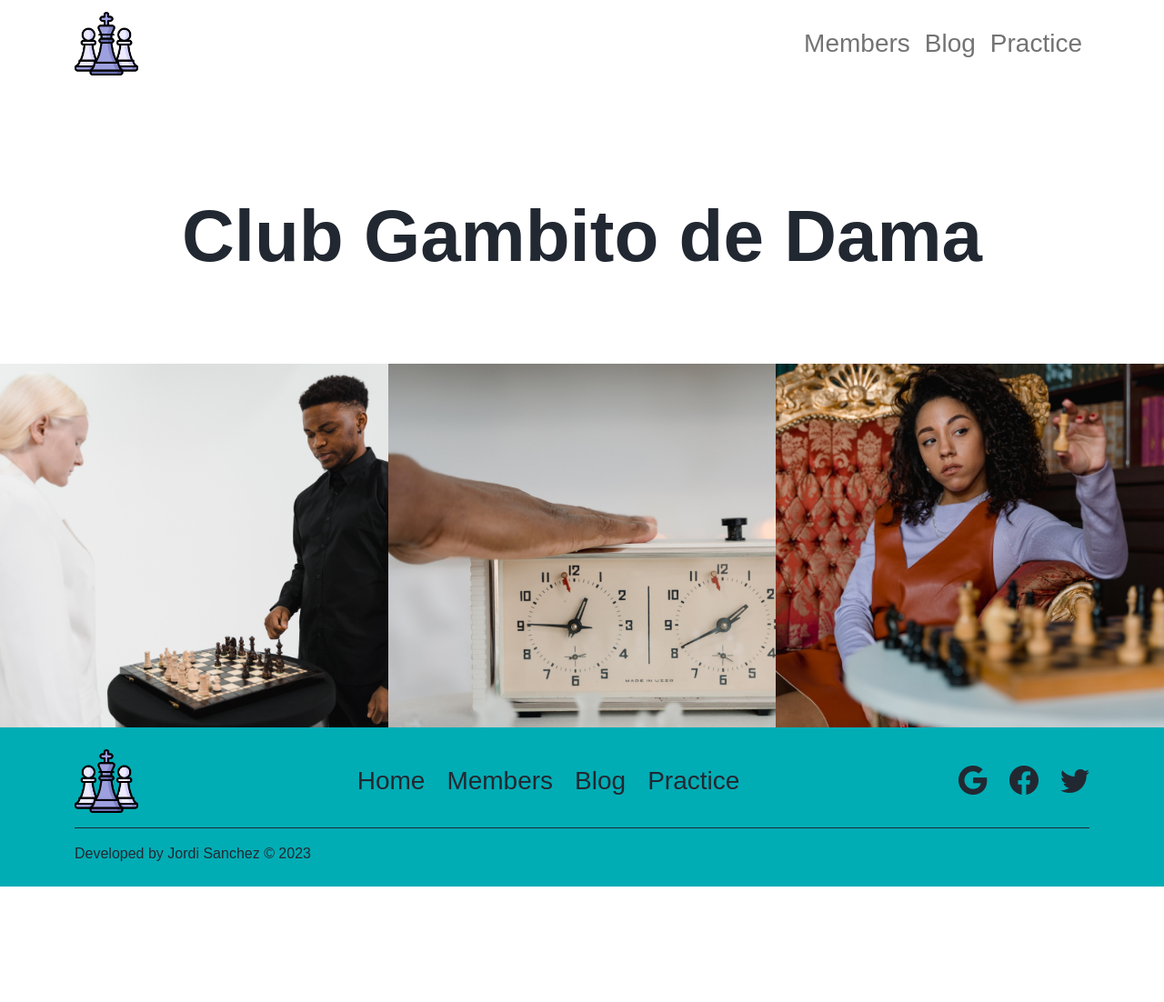
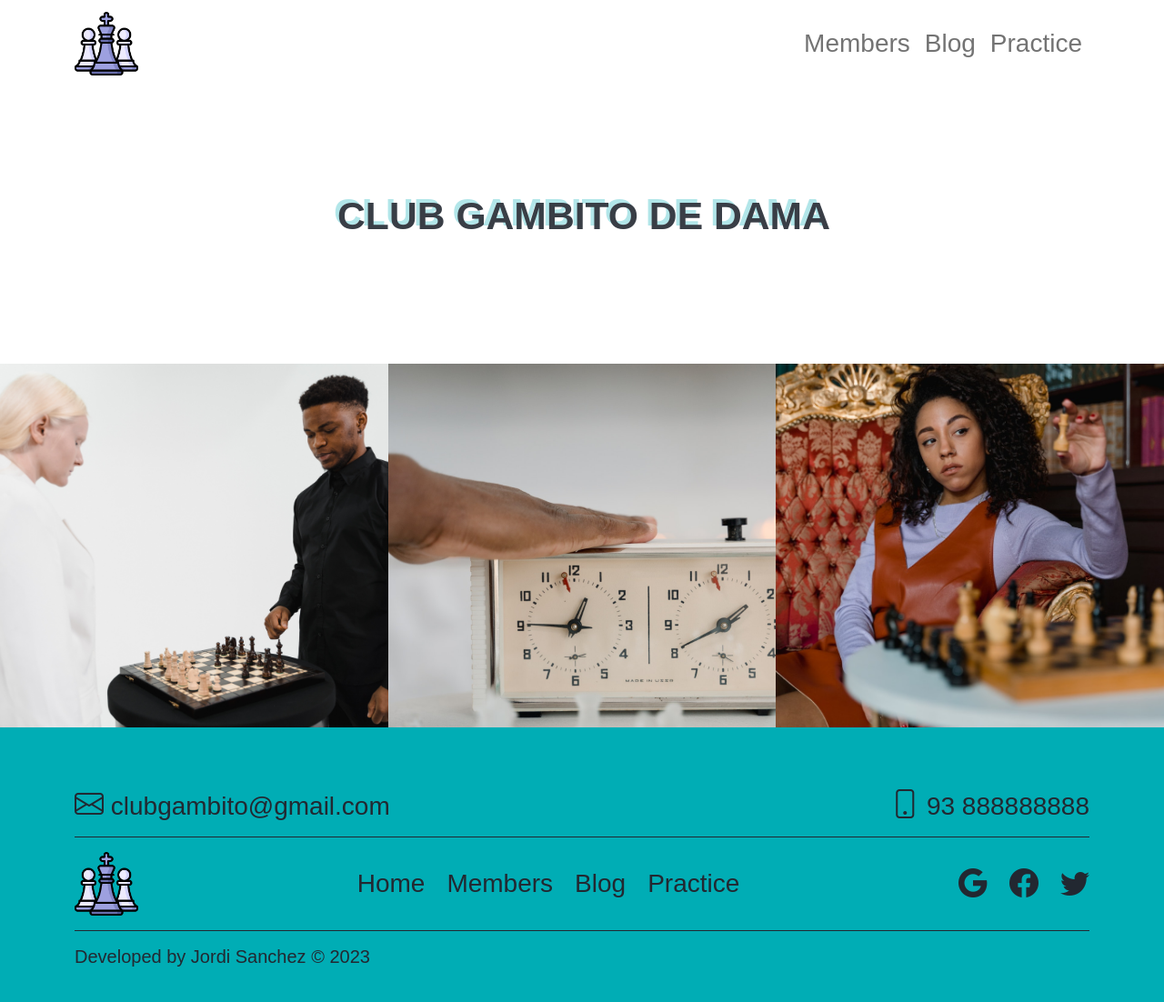
Before and after one commit to jorditosa/escacs-pec2, a website built with Parcel: page src/index.html in a window 1280 px wide. Shown: the whole page at 91% size. Before the commit the page ends 975 px from the top, so only its background shows below. Built offline with nearby package versions, Linux system fonts and the light colour scheme; files whose address does not match are found by name; a web font is replaced by a local one.

Commit message:
footer done

```diff
--- a/src/assets/styles/_root.scss
+++ b/src/assets/styles/_root.scss
@@ -1,3 +1,57 @@
+// Reset template
+// https://www.boag.online/blog/css-reset
+*, *:before, *:after{
+  box-sizing: border-box;
+}
+
+html, body, div, span, object, iframe, figure, h1, h2, h3, h4, h5, h6, p, blockquote, pre, a, code, em, img, small, strike, strong, sub, sup, tt, b, u, i, ol, ul, li, fieldset, form, label, table, caption, tbody, tfoot, thead, tr, th, td, main, canvas, embed, footer, header, nav, section, video{
+  margin: 0;
+  padding: 0;
+  border: 0;
+  font-size: 100%;
+  font: inherit;
+  vertical-align: baseline;
+  text-rendering: optimizeLegibility;
+  -webkit-font-smoothing: antialiased;
+  text-size-adjust: none;
+}
+
+footer, header, nav, section, main{
+  display: block;
+}
+
+body{
+  line-height: 1;
+}
+
+ol, ul{
+  list-style: none;
+}
+
+blockquote, q{
+  quotes: none;
+}
+
+blockquote:before, blockquote:after, q:before, q:after{
+  content: '';
+  content: none;
+}
+
+table{
+  border-collapse: collapse;
+  border-spacing: 0;
+}
+
+input{
+  -webkit-appearance: none;
+  border-radius: 0;
+}
+
+a {
+  text-decoration: none;
+  color: inherit;
+}
+
 .bi {
     font-size: 2rem;
     color: $dark;
--- /dev/null
+++ b/src/assets/styles/layouts/_footer.scss
@@ -0,0 +1,16 @@
+.footer {
+
+    &__contact {
+
+        & a {
+            display: block;
+            color: $dark;
+            text-decoration: none;
+            padding: 20px 0;
+
+            &:hover {
+                color: $light;
+            }
+        }
+    }
+}
--- a/src/assets/styles/layouts/_home.scss
+++ b/src/assets/styles/layouts/_home.scss
@@ -40,6 +40,19 @@ body {
     flex-direction: column;
     justify-content: center;
     align-items: center;
+
+    & h1 {
+      font-size: calc(100vw/15);
+      text-transform: uppercase; /* convertir todo el texto del título a mayúsculas */
+      -webkit-text-fill-color: transparent; /* hacer que el color del texto sea transparente */
+      text-shadow:
+        2px 2px 0px $primary, /* sombra negra hacia abajo y hacia la derecha */
+        -2px -2px 0px rgba($color: $secondary, $alpha: 0.3);
+
+      @media (min-width: $tablet) {
+        font-size: calc(100vw/30);
+      }
+    }
   }
 
   &__links {
--- a/src/assets/styles/main.scss
+++ b/src/assets/styles/main.scss
@@ -24,6 +24,7 @@
  */
 @import "layouts/home";
 @import "layouts/header";
+@import "layouts/footer";
 
 /**
  * Do NOT include anything else in this file!
--- a/src/index.html
+++ b/src/index.html
@@ -16,10 +16,8 @@
 
       <include src="./views/header.html"></include>
 
-      <main class="home__heading">
-        <div class="container pt-5">
+      <main class="home__heading container">
           <h1 class="hero__heading text-dark display-1 fw-bold text-center">Club Gambito de Dama</h1>
-        </div>
       </main>
 
       <section class="home__links">
--- a/src/views/footer.html
+++ b/src/views/footer.html
@@ -1,6 +1,18 @@
-<footer class="footer mt-auto py-2 bg-secondary">
+<footer class="footer mt-auto py-5 bg-secondary">
     <div class="container">
-        <div class="d-flex flex-column flex-md-row justify-content-between align-items-center py-3">
+        <div class="footer__contact d-flex justify-content-between fs-3">
+
+            <a href="mailto:clubgambito@gmail.com">
+                <i class="bi bi-envelope"></i>
+                clubgambito@gmail.com
+            </a>
+            <a href="tel:+93888888888">
+                <i class="bi bi-phone"></i>
+                93 888888888
+            </a>
+
+        </div>
+        <div class="footer__menu d-flex flex-column flex-md-row justify-content-between align-items-center py-3 m-0 border-top border-dark ">
             <a class="navbar-brand" href="#">
                 <img src="./assets/images/logo.png" alt="Logo Escacs" class="logo">
             </a>
@@ -40,6 +52,6 @@
                 </ul>
             </div>
         </div>
-        <p class="py-3 m-0 border-top border-dark text-dark">Developed by Jordi Sanchez &copy; 2023</p>
+        <p class="fs-5 py-3 m-0 border-top border-dark text-dark">Developed by Jordi Sanchez &copy; 2023</p>
     </div>
 </footer>
```
